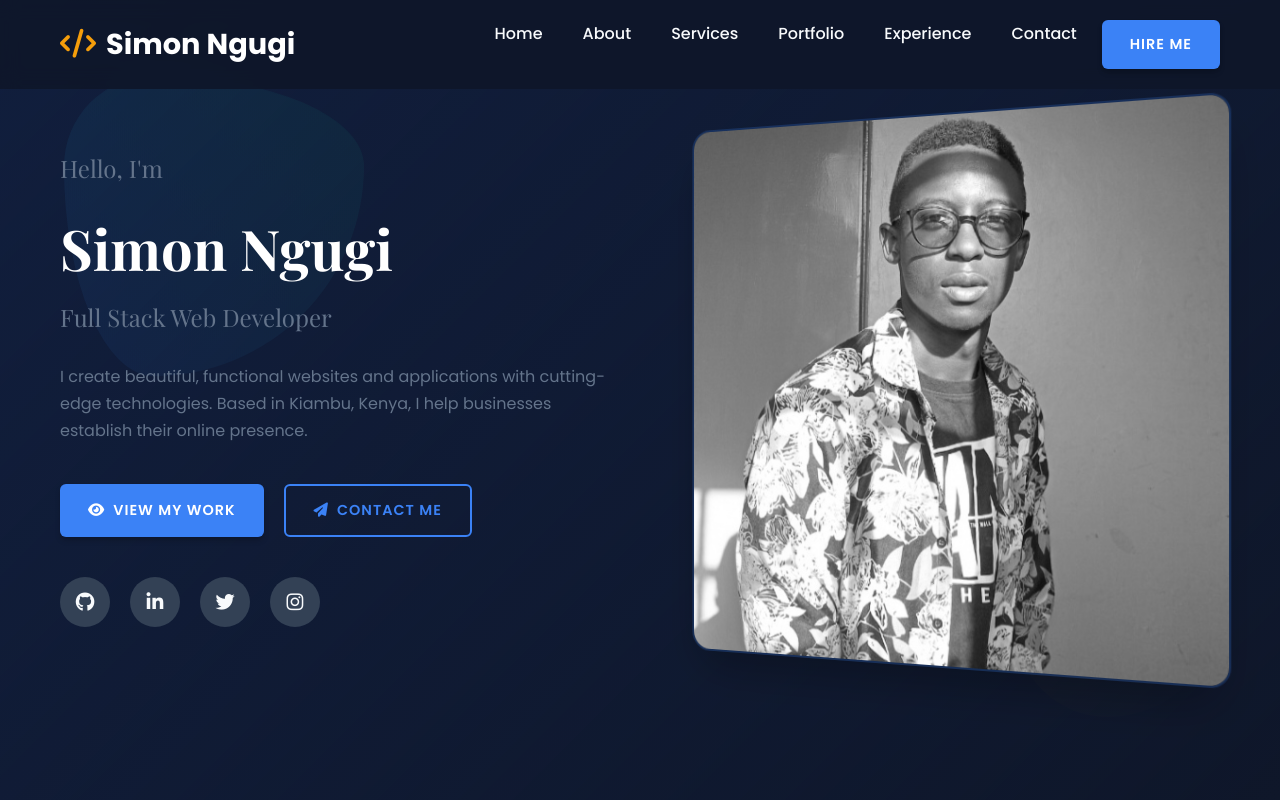
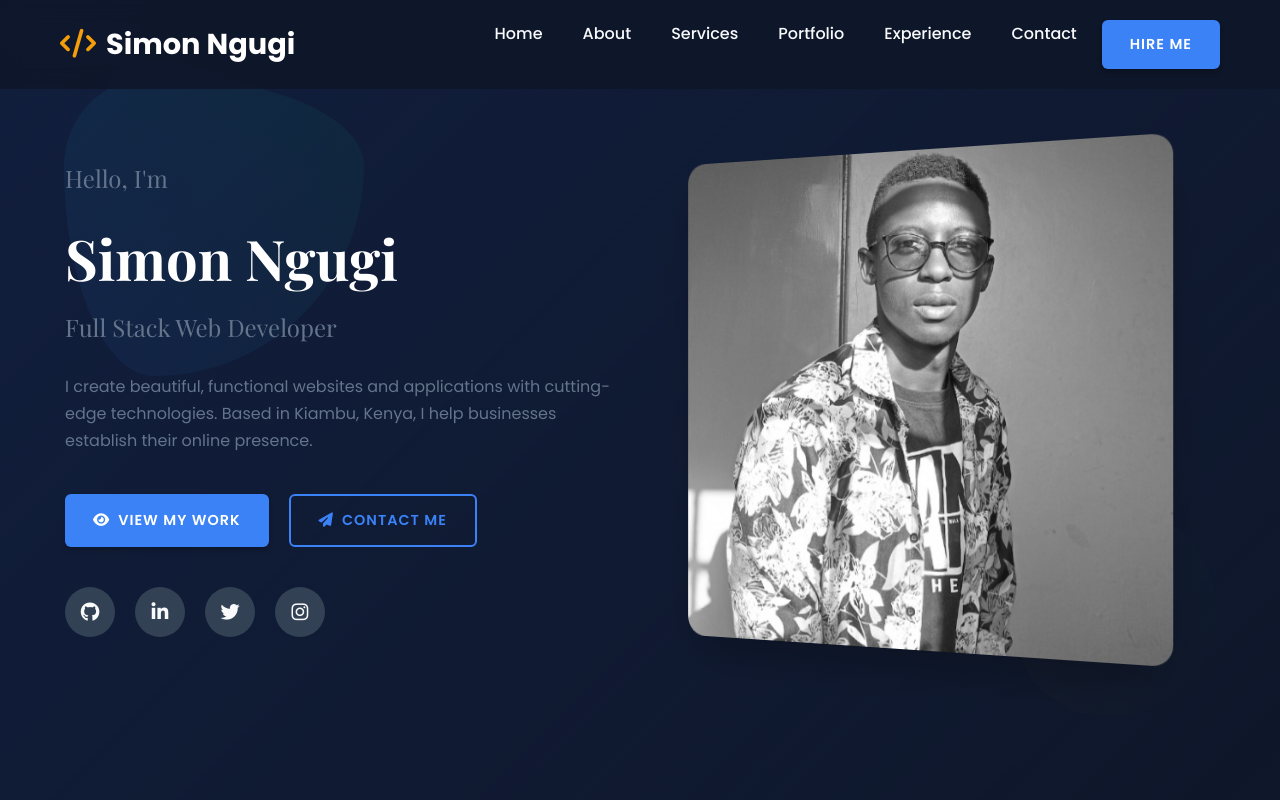
Before and after one commit to symoh05/portfolio, a plain HTML site: page index.html in a window 1280 px wide. Shown: the top 800 px of the page. Drawn offline with nearby package versions, Linux system fonts and the light colour scheme.

Commit message:
Update index.html

```diff
--- a/index.html
+++ b/index.html
@@ -379,7 +379,7 @@
       min-height: 100vh;
       display: flex;
       align-items: center;
-      padding-top: 80px;
+      padding-top: 100px;
       background: linear-gradient(135deg, rgba(37, 99, 235, 0.1) 0%, rgba(15, 23, 42, 1) 100%);
       position: relative;
       overflow: hidden;
@@ -400,12 +400,14 @@
       position: relative;
     }
 
+
     .hero-image img {
       border-radius: 20px;
       box-shadow: var(--shadow-xl);
+      height: 500px;
+      width: 500px;
       transform: perspective(1000px) rotateY(-15deg);
       transition: var(--transition-slow);
-      border: 2px solid rgba(59, 130, 246, 0.2);
     }
 
     .hero-image:hover img {
```
